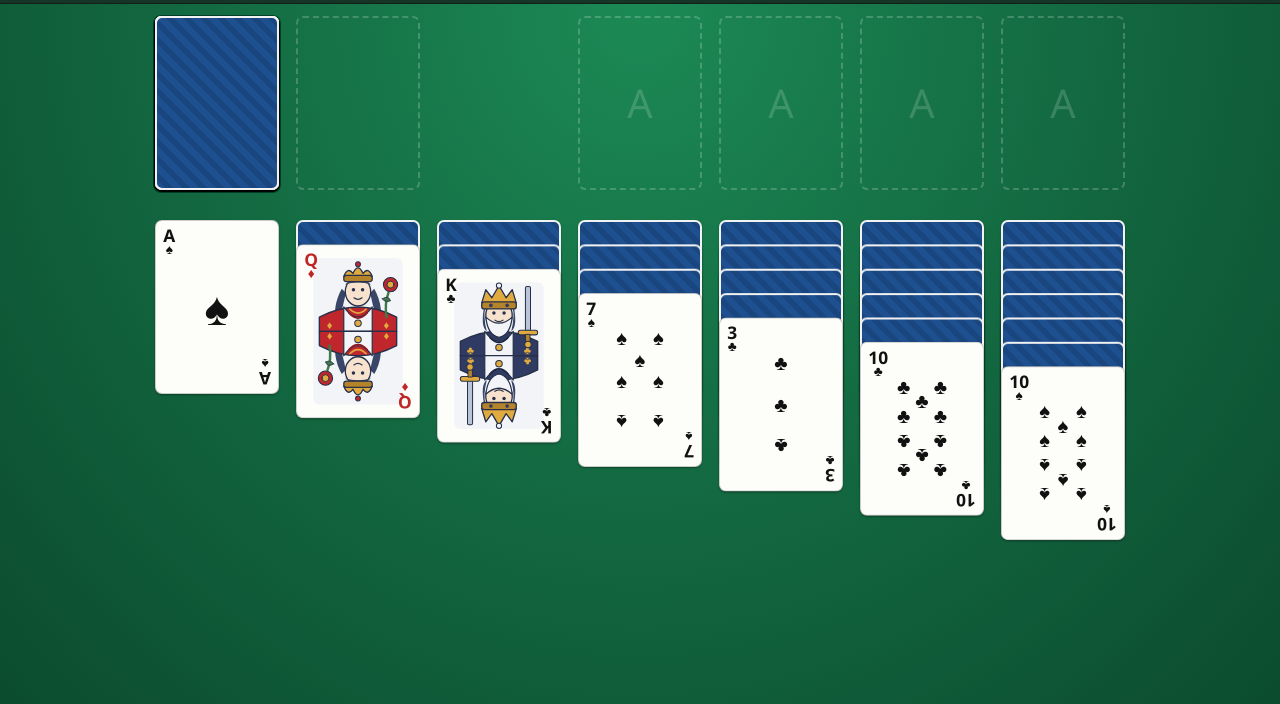
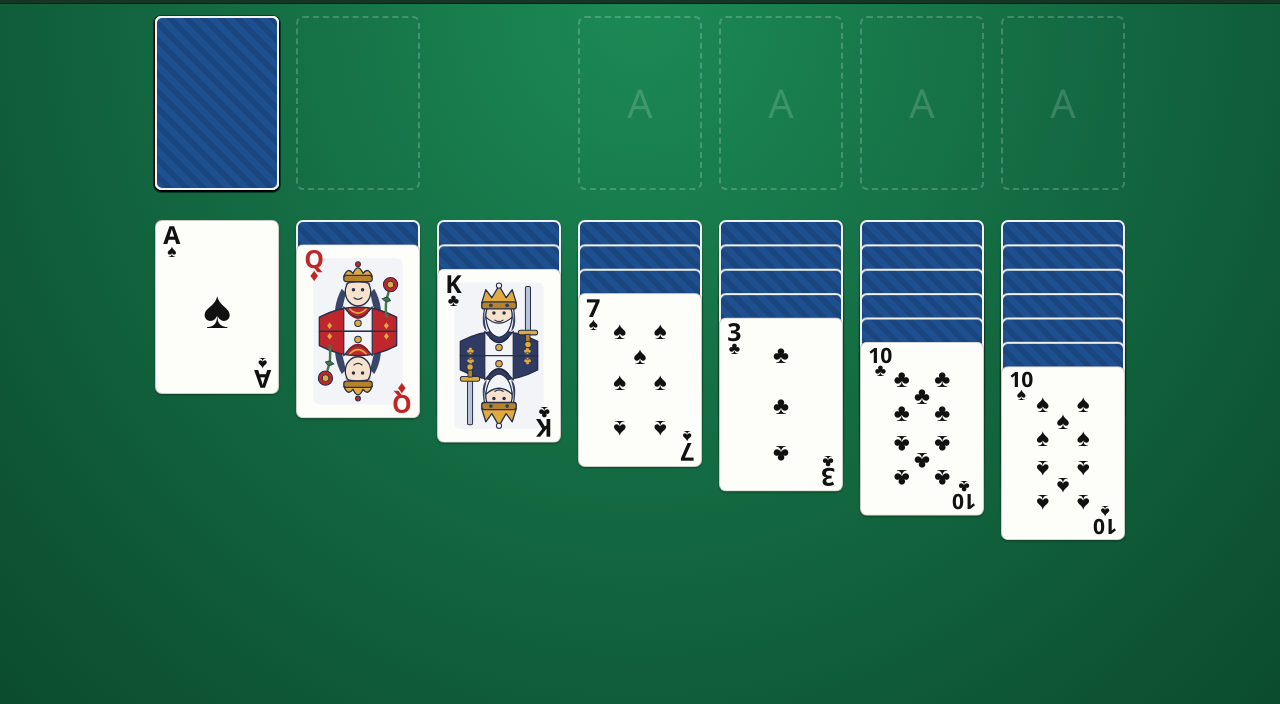
Before and after one commit to mhsworkonline/wingames, a website built with Vite: page index.html in a window 1280 px wide. Shown: the part 96-800 px from the top of the page. Built offline with nearby package versions, Linux system fonts and the light colour scheme.

Commit message:
Restore readable card faces at reference proportions
The previous pass shrank the corner index until the whole rank-and-suit
block fitted the sliver a deeply fanned pile leaves visible, which made
the index too small to read.

Sized to match the reference cards instead: rank at 0.20 of card width,
suit at 0.14 tucked beneath it, pips at 0.20 with columns at a third and
two thirds across and the field spanning most of the card height. The
two-character "10" gets a slightly trimmed index so it stays as narrow as
the rest and keeps clear of the pips.

Co-Authored-By: Claude Opus 5 <noreply@anthropic.com>

```diff
--- a/src/styles.css
+++ b/src/styles.css
@@ -261,28 +261,31 @@ body {
   display: flex;
   flex-direction: column;
   align-items: center;
-  font-size: calc(var(--card-w) * 0.14);
-  line-height: 0.9;
+  font-size: calc(var(--card-w) * 0.2);
+  /* Tight enough that the rank-and-suit block still fits the sliver a deeply
+     fanned pile leaves visible, without shrinking either glyph. */
+  line-height: 0.74;
   /* Always above the court art, which otherwise covers the index. */
   z-index: 1;
 }
 
-/*
- * Sized so the whole rank-over-suit block fits inside the tightest fan sliver
- * (the compression floor in render.ts); otherwise the suit is clipped in deep
- * piles and hearts become indistinguishable from diamonds.
- */
 .card .corner b {
-  font-size: calc(var(--card-w) * 0.11);
+  font-size: calc(var(--card-w) * 0.14);
+}
+
+/* "10" is the only two-character rank; trimmed so its index stays as narrow
+   as the others and keeps clear of the pip field. */
+.card[data-rank='10'] .corner {
+  font-size: calc(var(--card-w) * 0.17);
 }
 
 .card .corner.tl {
-  top: 4%;
+  top: 2.5%;
   left: 6%;
 }
 
 .card .corner.br {
-  bottom: 4%;
+  bottom: 2.5%;
   right: 6%;
   transform: rotate(180deg);
 }
--- a/src/ui/pips.ts
+++ b/src/ui/pips.ts
@@ -12,20 +12,20 @@ import type { Rank, Suit } from '../engine/types';
  * the index reads as the rank, the field reads as the count, and the two never
  * run together.
  */
-const LEFT = 42;
+const LEFT = 40;
 const CENTRE = 60;
-const RIGHT = 78;
+const RIGHT = 80;
 
 /**
  * The columns already clear the indices horizontally, so the field can run the
  * full height of the card the way a real one does.
  */
-const TOP = 42;
-const BOTTOM = 126;
+const TOP = 34;
+const BOTTOM = 134;
 const MIDLINE = (TOP + BOTTOM) / 2;
 
-const PIP_SIZE = 20;
-const ACE_SIZE = 46;
+const PIP_SIZE = 24;
+const ACE_SIZE = 52;
 
 /** [column, fraction down the pip field] */
 type Spot = [number, number];
```
